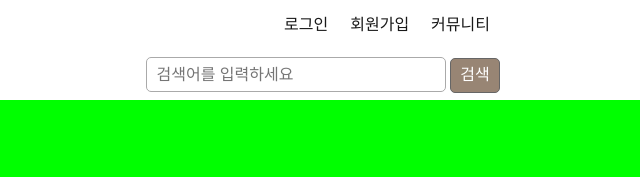
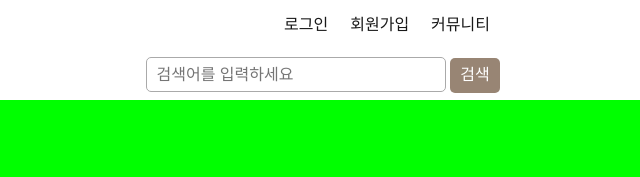
Before and after one commit to echwn/fds9_html-css, a plain HTML site: page index.html in a window 1280 px wide. Shown: the top 177 px of the page, 640-1280 px from the left. Drawn offline with Linux system fonts and the light colour scheme; a web font is replaced by a local one.

Commit message:
CSS header

```diff
--- a/css/style.css
+++ b/css/style.css
@@ -34,16 +34,19 @@ body{
   color: #181818;
   font-family: 'Noto Sans Regular', 'Franklin Gothic Medium', 'Arial Narrow', Arial, sans-serif;
 }
+
 /* 컨테이너 */
 .container{
   height: 100vh;
   /* background: gray; */
 }
+
 /* 레이아웃 공통 */
 .header, .main, .slogan{
   width: 1000px;
   margin: 0 auto;
 }
+
 /* 헤더 */
 .header{
   background-color: #fff;
@@ -57,6 +60,7 @@ body{
   grid-column-gap: 20px;
   grid-template-rows: 50px 50px;
 }
+
 /* header::after{
   content: "";
   position: absolute;
@@ -66,6 +70,7 @@ body{
   height: 100%;
   background: repeating-linear-gradient(to right, rgba(0, 0, 0, 0.2), rgba(0, 0, 0, 0.2) 65px, transparent 65px, transparent 85px);
 } */
+
 /* 로고 */
 .logo{
   background-color: #fff;
@@ -84,6 +89,7 @@ body{
 .logo a, .logo img{
   display: block;
 }
+
 /* 멤버 링크 */
 .member{
   -ms-grid-column: 2;
@@ -114,6 +120,7 @@ body{
 a:hover, a:focus {
   color: tomato;
 }
+
 /* 검색 폼 */
 .search{
   -ms-grid-column: 2;
@@ -143,10 +150,11 @@ input[type="search"]{
   height: 35px;
   padding: 5px;
   color: #fff;
-  border: 1px solid #666;
+  /* border: 1px solid #666; */
   border-radius: 5px;
   background-color: #988574;
 }
+
 /* 네비게이션 */
 .navigation{
   background-color: lime;
@@ -194,12 +202,14 @@ input[type="search"]{
   float: right;
   /* order: 1; */
 }
+
 /* 슬로건 */
 .slogan{
   background-color: orange;
   height: 10vh;
   margin-top: 10px;
 }
+
 /* footer */
 .footer{
   background-color: skyblue;
```
